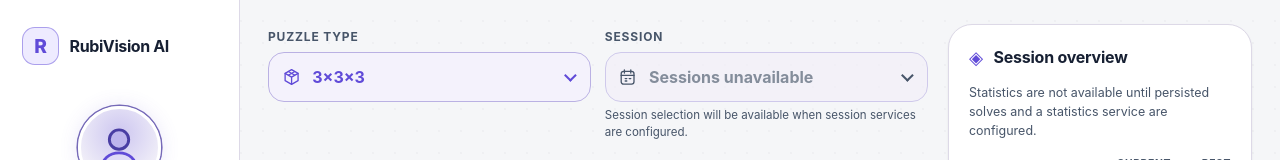
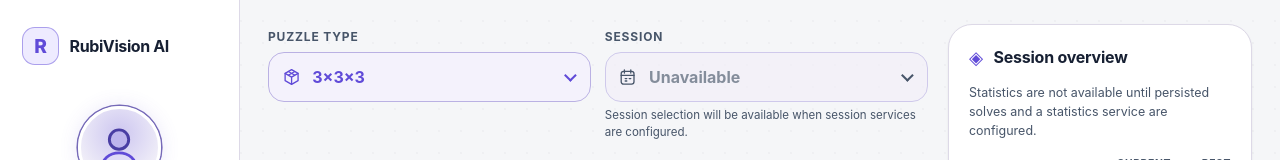
Before and after one commit to KAykov158/RubiVision, a React (Vite) app in the folder apps/web/: page /timer in a window 1280 px wide. Shown: the top 160 px of the page. Built offline with nearby package versions, Linux system fonts and the light colour scheme.

Commit message:
fix(ui): prevent session selector text clipping

```diff
--- a/apps/web/src/shared/i18n/messages.ts
+++ b/apps/web/src/shared/i18n/messages.ts
@@ -36,7 +36,7 @@
     timerPuzzleHint: 'Choose a puzzle for the timer workspace. This selection is only for this page view.',
     timerSessionLabel: 'Session',
     timerSessionEmpty: 'No session selected',
-    timerSessionUnavailableOption: 'Sessions unavailable',
+    timerSessionUnavailableOption: 'Unavailable',
     timerSessionUnavailable: 'Session selection will be available when session services are configured.',
     timerSelectedPuzzle: 'Selected puzzle',
     timerScrambleTitle: 'Current scramble',
```
Also changed, not shown: 2 other files (tests, documents, lock files or other folders).
